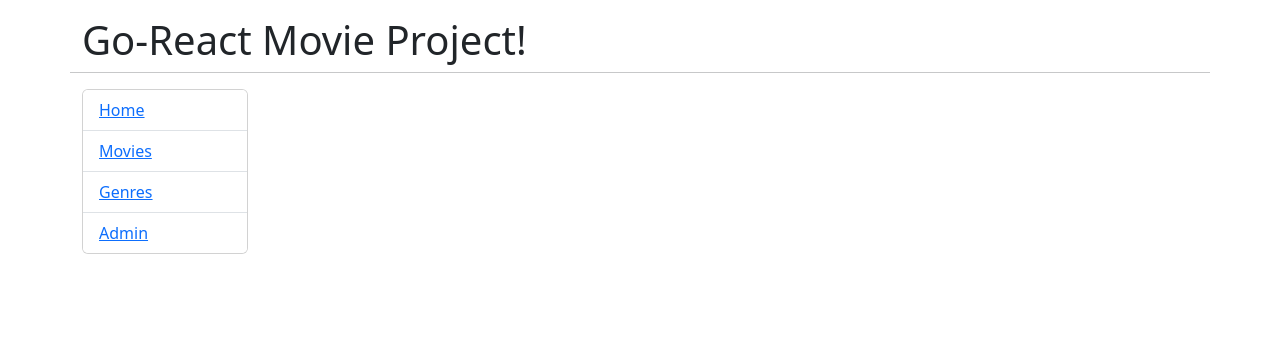
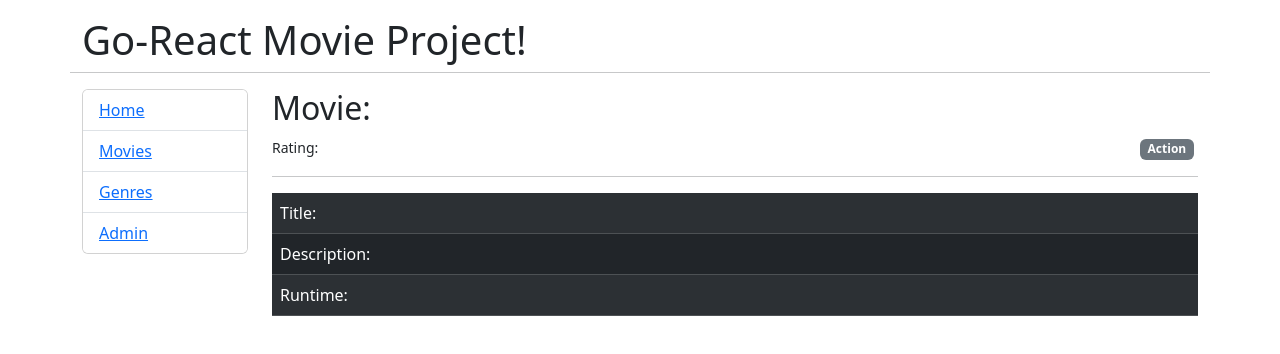
Before and after one commit to amrann/goreact-movie, a React (Create React App) app in the folder client-react-movie/: page /movies/1 in a window 1280 px wide. Shown: the top 354 px of the page. Built offline with nearby package versions, Linux system fonts and the light colour scheme; the HTML template or start-up script is replaced by a standard one.

Commit message:
add Detail page

```diff
--- a/client-react-movie/src/App.js
+++ b/client-react-movie/src/App.js
@@ -8,6 +8,7 @@ import Home from './pages/home';
 import Movies from './pages/movies';
 import Genres from './pages/genres';
 import Admin from './pages/admin';
+import ShowMovie from './pages/movies/show';
 
 function App() {
   return (
@@ -24,7 +25,9 @@ function App() {
           <div className='col-sm-10'>
             <Routes>
               <Route path='/' element={<Home />} />
-              <Route path='/movies' element={<Movies />} />
+              {/* Penggunaan attribut 'exact' dapat memastikan link yang diakses tidak tertukar dengan /movies */}
+              <Route exact path='/movies/:thisId' element={<ShowMovie />} />
+              <Route path='/movies/' element={<Movies />} />
               <Route path='/genres' element={<Genres />} />
               <Route path='/admin' element={<Admin />} />
             </Routes>
--- /dev/null
+++ b/client-react-movie/src/components/movies/Detail.js
@@ -0,0 +1,36 @@
+import React from 'react'
+
+const Detail = () => {
+  return (
+    <>
+			<h2>
+				Movie:
+			</h2>
+
+			<div className='float-start'>
+				<small>Rating: </small>
+			</div>
+			<div className='float-end'>
+        <span className='badge bg-secondary me-1'> Action </span>
+			</div>
+			<div className='clearfix'></div>
+			<hr />
+			<table className='table table-dark table-striped table-sm-mt-4'>
+				<thead></thead>
+				<tbody>
+					<tr>
+						<td>Title: </td>
+					</tr>
+					<tr>
+						<td>Description:</td>
+					</tr>
+					<tr>
+						<td>Runtime:</td>
+					</tr>
+				</tbody>
+			</table>
+		</>
+  )
+}
+
+export default Detail
--- a/client-react-movie/src/components/MovieList.js
+++ b/client-react-movie/src/components/movies/List.js
@@ -1,10 +1,11 @@
 import React, { useEffect, useState } from 'react'
+import { Link } from 'react-router-dom';
 
-const MovieList = () => {
+const List = () => {
   const [movies, setMovies] = useState([])
 
   /*
-  useEffect ini akan bekerja ketika component "MovieList" dipanggil, dengan cttn tidak ada parameter pada param kedua
+  useEffect ini akan bekerja ketika component "List" dipanggil, dengan cttn tidak ada parameter pada param kedua
   dari useEffect ini
   */
   useEffect(() => {
@@ -26,9 +27,12 @@ const MovieList = () => {
               <p className="card-text">
                 With supporting text below as a natural lead-in to additional content.
               </p>
-              <a href="#" className="btn btn-primary">
+              {/* <a href="#" className="btn btn-primary">
                 Go somewhere
-              </a>
+              </a> */}
+              <Link to={`/movies/${movie.id}`} className="btn btn-primary">
+                Detail
+              </Link>
             </div>
           </div>
         </div>
@@ -37,4 +41,4 @@ const MovieList = () => {
   )
 }
 
-export default MovieList
+export default List
--- a/client-react-movie/src/pages/home/index.js
+++ b/client-react-movie/src/pages/home/index.js
@@ -1,5 +1,5 @@
 import React from 'react'
-import Content from '../../components/MovieList'
+import Content from '../../components/movies/List'
 
 const index = () => {
   return (
--- a/client-react-movie/src/pages/movies/index.js
+++ b/client-react-movie/src/pages/movies/index.js
@@ -1,5 +1,5 @@
 import React from 'react'
-import Content from '../../components/MovieList'
+import Content from '../../components/movies/List'
 
 const index = () => {
   return (
--- /dev/null
+++ b/client-react-movie/src/pages/movies/show.js
@@ -0,0 +1,12 @@
+import React from 'react'
+import Detail from '../../components/movies/Detail'
+
+const ShowMovie = () => {
+  return (
+    <>
+			<Detail />
+		</>
+  )
+}
+
+export default ShowMovie
```
